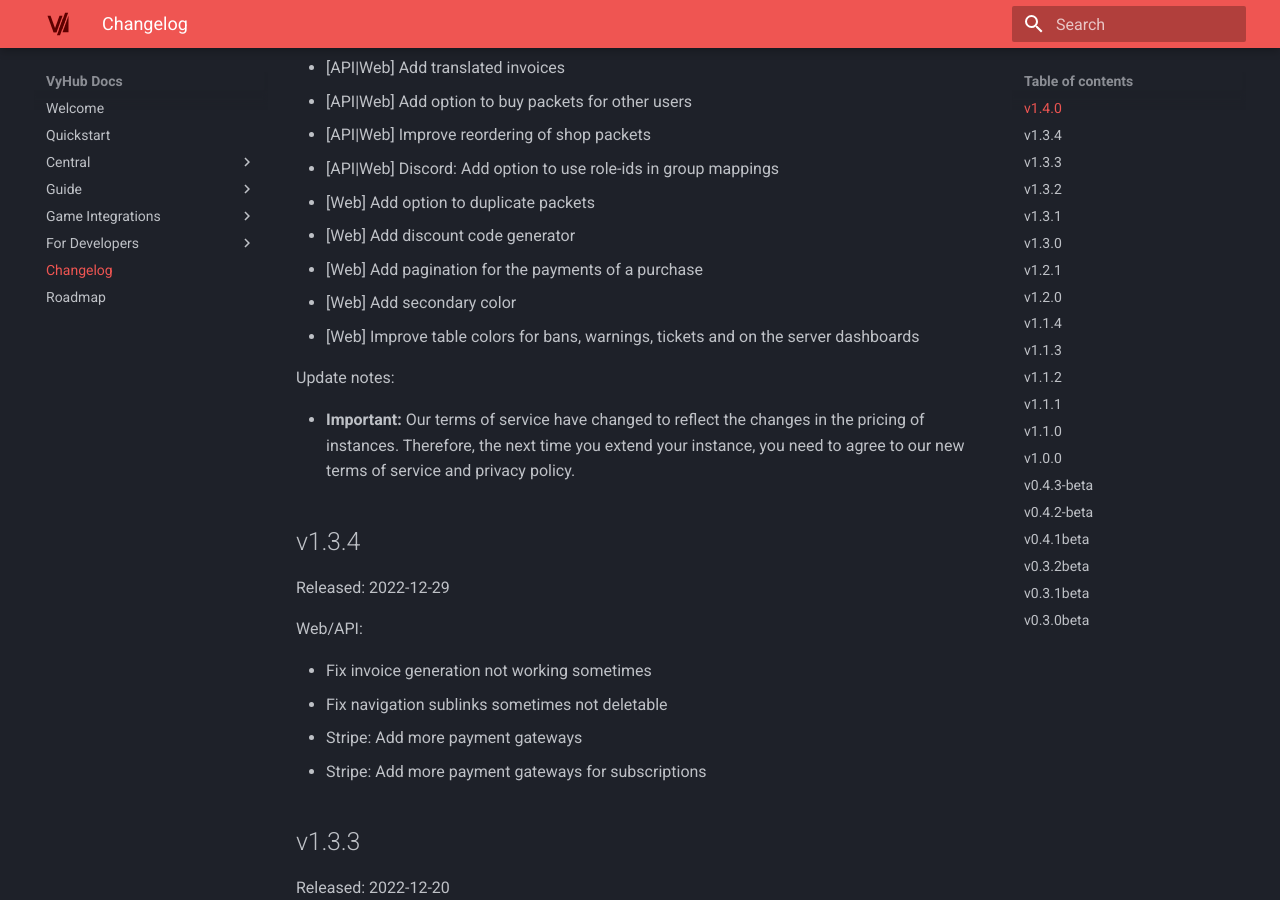
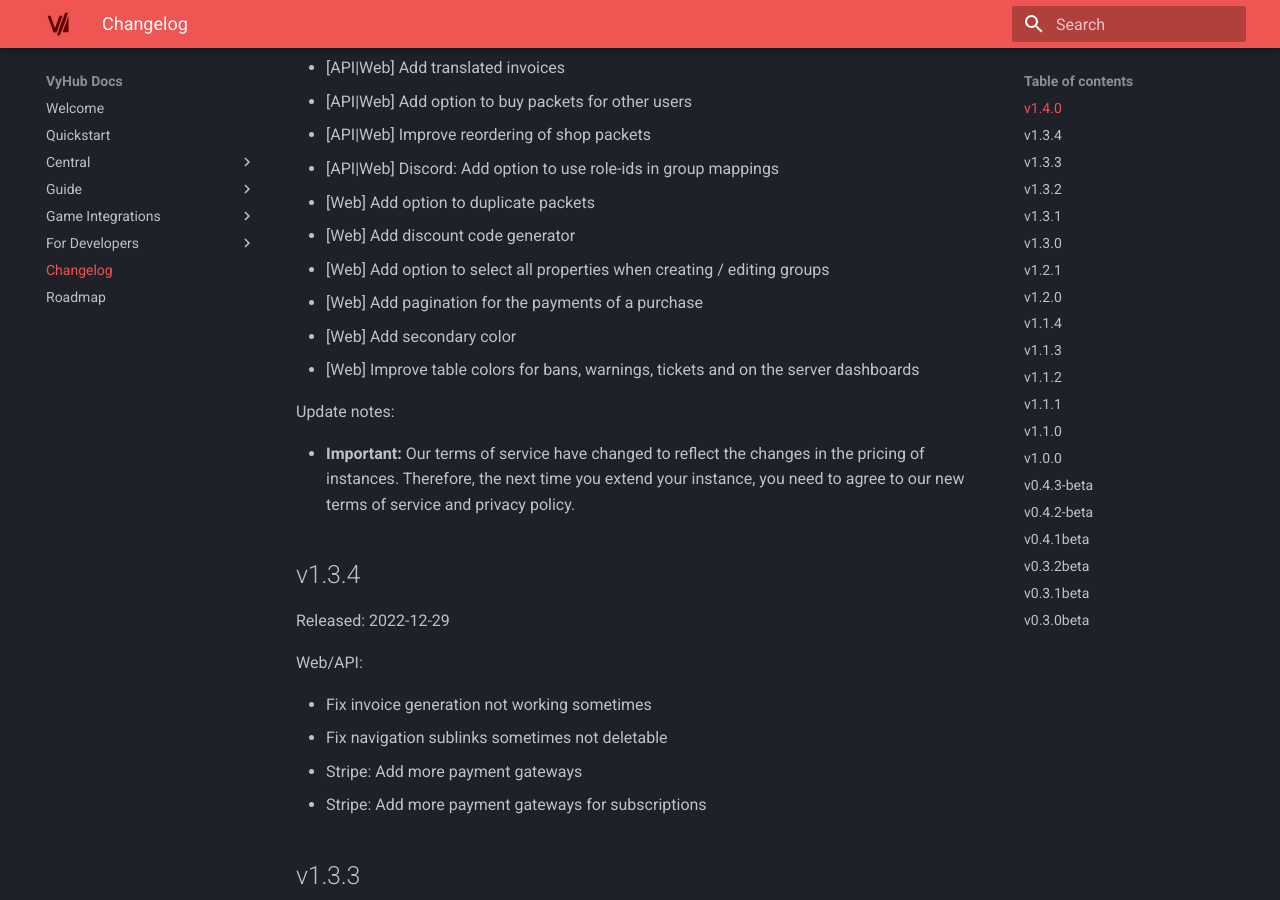
Before and after one commit to nyx-project/vyhub-documentation, an MkDocs documentation site: the page built from docs/changelog.md, in a window 1280 px wide and 900 px high, scrolled down 569 px. Built offline with MkDocs 1.6.1 and Material for MkDocs 9.7.7, drawn with Linux system fonts in a browser that asks for light colours; the version menu is left out.

Commit message:
Edit Changelog: Add property select all btn to changelog

```diff
--- a/docs/changelog.md
+++ b/docs/changelog.md
@@ -22,6 +22,7 @@
 - [API|Web] Discord: Add option to use role-ids in group mappings
 - [Web] Add option to duplicate packets
 - [Web] Add discount code generator
+- [Web] Add option to select all properties when creating / editing groups
 - [Web] Add pagination for the payments of a purchase
 - [Web] Add secondary color
 - [Web] Improve table colors for bans, warnings, tickets and on the server dashboards
```
